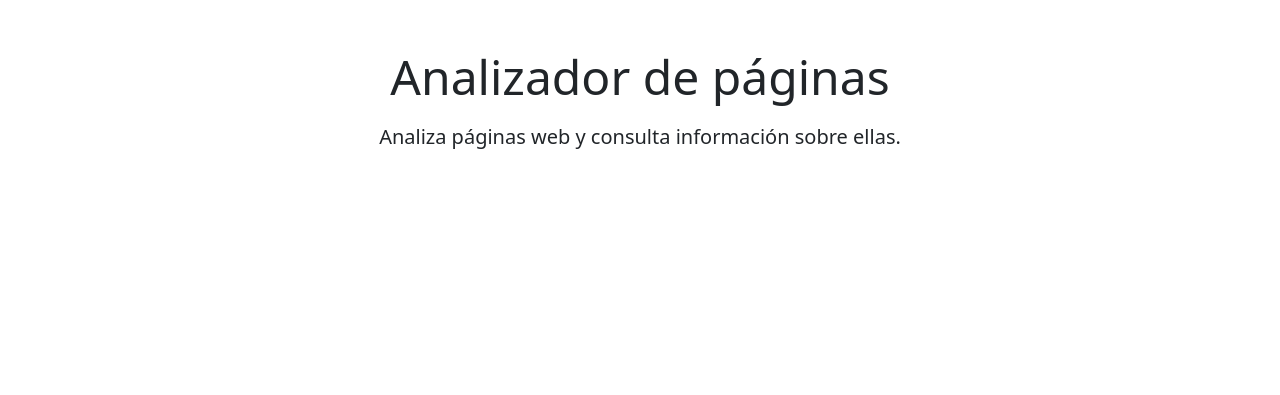
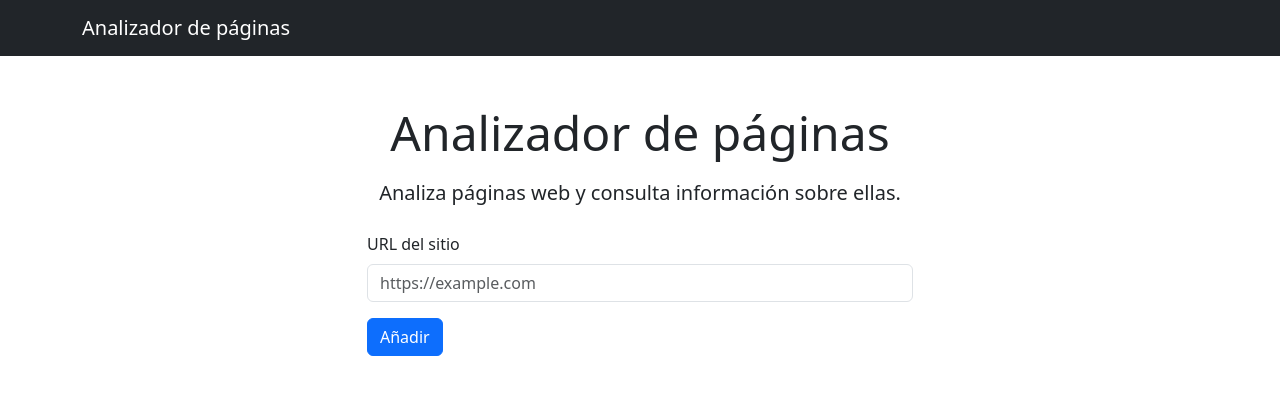
Before and after one commit to MiguelJoya-01/python-project-207, a Flask app: page / in a window 1280 px wide. Shown: the top 395 px of the page. Run offline with Flask 3, Linux system fonts and the light colour scheme; some libraries are stand-ins or nearby versions.

Commit message:
Add PostgreSQL integration and URL management

```diff
--- /dev/null
+++ b/database.sql
@@ -0,0 +1,5 @@
+CREATE TABLE IF NOT EXISTS urls (
+    id BIGINT GENERATED ALWAYS AS IDENTITY PRIMARY KEY,
+    name VARCHAR(255) NOT NULL UNIQUE,
+    created_at TIMESTAMP NOT NULL DEFAULT CURRENT_TIMESTAMP
+);
--- a/page_analyzer/app.py
+++ b/page_analyzer/app.py
@@ -1,8 +1,90 @@
-from flask import Flask, render_template
+
+import os
+
+import psycopg
+import validators
+from dotenv import load_dotenv
+from flask import Flask, flash, redirect, render_template, request, url_for
+
+load_dotenv()
 
 app = Flask(__name__)
+app.secret_key = os.getenv('SECRET_KEY', 'dev-secret-key-change-me')
 
 
-@app.route('/')
+def get_db_connection():
+    database_url = os.environ['DATABASE_URL']
+    return psycopg.connect(database_url)
+
+
+@app.route('/', methods=['GET', 'POST'])
 def index():
+    if request.method == 'POST':
+        url = request.form.get('url', '').strip()
+
+        if not url:
+            flash('La URL no puede estar vacía.', 'danger')
+            return redirect(url_for('index'))
+
+        if len(url) > 255:
+            flash('La URL no puede superar los 255 caracteres.', 'danger')
+            return redirect(url_for('index'))
+
+        if not validators.url(url):
+            flash('Introduce una URL válida, por ejemplo https://example.com.', 'danger')
+            return redirect(url_for('index'))
+
+        try:
+            with get_db_connection() as conn:
+                result = conn.execute(
+                    '''
+                    INSERT INTO urls (name)
+                    VALUES (%s)
+                    ON CONFLICT (name) DO NOTHING
+                    RETURNING id
+                    ''',
+                    (url,),
+                ).fetchone()
+
+            if result:
+                flash('La URL se ha añadido correctamente.', 'success')
+            else:
+                flash('Esta URL ya existe.', 'warning')
+
+        except psycopg.Error:
+            app.logger.exception('Error al guardar la URL en la base de datos')
+            flash('No se pudo guardar la URL. Inténtalo de nuevo.', 'danger')
+
+        return redirect(url_for('index'))
+
     return render_template('index.html')
+
+@app.route('/urls')
+def urls():
+    with get_db_connection() as conn:
+        urls_list = conn.execute(
+            '''
+            SELECT id, name, created_at
+            FROM urls
+            ORDER BY id DESC
+            '''
+        ).fetchall()
+
+    return render_template('urls.html', urls=urls_list)
+
+@app.route('/urls/<int:url_id>')
+def show_url(url_id):
+    with get_db_connection() as conn:
+        url = conn.execute(
+            '''
+            SELECT id, name, created_at
+            FROM urls
+            WHERE id = %s
+            ''',
+            (url_id,),
+        ).fetchone()
+
+    if url is None:
+        return 'URL no encontrada', 404
+
+    return render_template('show_url.html', url=url)
--- a/page_analyzer/templates/index.html
+++ b/page_analyzer/templates/index.html
@@ -1,3 +1,4 @@
+
 <!doctype html>
 <html lang="es">
   <head>
@@ -10,11 +11,51 @@
     >
   </head>
   <body>
+    <header class="navbar navbar-expand-lg navbar-dark bg-dark">
+      <div class="container">
+        <a class="navbar-brand" href="{{ url_for('index') }}">
+          Analizador de páginas
+        </a>
+      </div>
+    </header>
+
     <main class="container mt-5">
       <h1 class="display-5 text-center">Analizador de páginas</h1>
       <p class="lead text-center mt-3">
         Analiza páginas web y consulta información sobre ellas.
       </p>
+
+      <div class="row justify-content-center mt-4">
+        <div class="col-md-8 col-lg-6">
+          {% with messages = get_flashed_messages(with_categories=true) %}
+            {% if messages %}
+              {% for category, message in messages %}
+                <div class="alert alert-{{ category }}" role="alert">
+                  {{ message }}
+                </div>
+              {% endfor %}
+            {% endif %}
+          {% endwith %}
+
+          <form action="{{ url_for('index') }}" method="post">
+            <div class="mb-3">
+              <label for="url" class="form-label">URL del sitio</label>
+              <input
+                type="text"
+                class="form-control"
+                id="url"
+                name="url"
+                maxlength="255"
+                placeholder="https://example.com"
+                required
+              >
+            </div>
+            <button type="submit" class="btn btn-primary">
+              Añadir
+            </button>
+          </form>
+        </div>
+      </div>
     </main>
   </body>
 </html>
--- a/pyproject.toml
+++ b/pyproject.toml
@@ -5,6 +5,9 @@ requires-python = ">=3.12"
 dependencies = [
     "flask>=3.1.3",
     "gunicorn>=26.2.0",
+    "psycopg[binary]>=3.3.6",
+    "python-dotenv>=1.2.4",
+    "validators>=0.36.0",
 ]
 
 [dependency-groups]
```
Also changed, not shown: page_analyzer/templates/show_url.html (added, +48 -0 lines), page_analyzer/templates/urls.html (added, +56 -0 lines), 3 other files.
